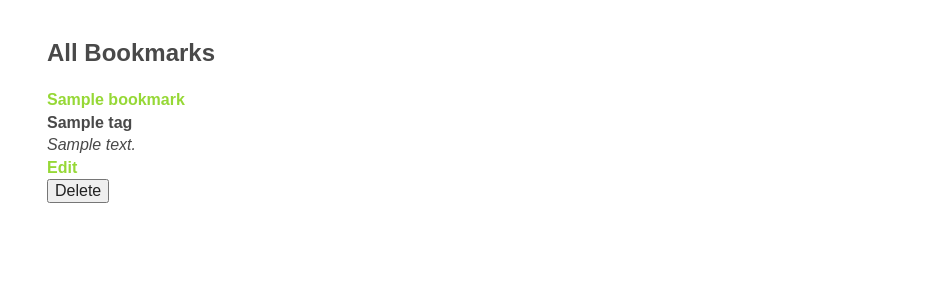
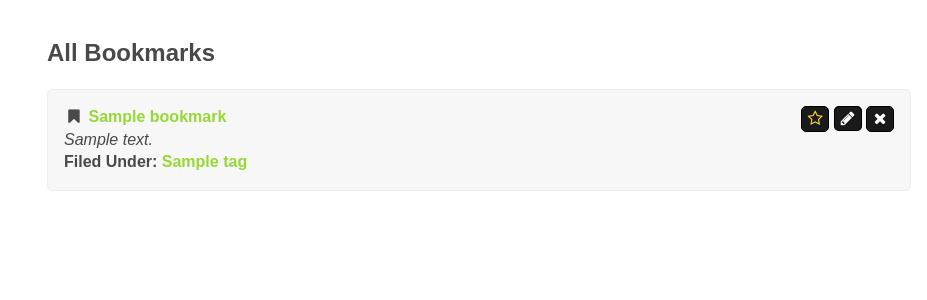
Before and after one commit to dansackett/bookmarks, a Django app: template templates/bookmarks/list_bookmarks.html in a window 1280 px wide. Shown: the part 100-400 px from the top of the page, without its empty margins (353-1280 px from the left). Run offline with Django 3.2, Linux system fonts and the light colour scheme; the template is opened without the code that fills it: most values are stand-ins (such as "Sample title", 1, 10 or a date in 2020); some libraries are stand-ins or nearby versions.

Commit message:
Applied list styles to other list pages

```diff
--- a/templates/bookmarks/list_bookmarks.html
+++ b/templates/bookmarks/list_bookmarks.html
@@ -4,18 +4,28 @@
     <h2>All Bookmarks</h2>
     <ul>
     {% for bookmark in bookmarks %}
-    <li>
-        <a href="{{ bookmark.url }}">{{ bookmark.title }}</a><br />
-        <strong>{{ bookmark.tag }}</strong><br />
+    <li class="item">
+        <i class="icon-bookmark"></i> <a href="{{ bookmark.url }}">{{ bookmark.title }}</a><br />
         <em>{{ bookmark.description }}</em><br />
-        {% if bookmark.favorited %}
-        <strong>Favorite</strong><br />
-        {% endif %}
-        <a href="{{ bookmark.get_edit_url }}">Edit</a>
-        <form method="post" action="{{ bookmark.get_delete_url }}">
-            {% csrf_token %}
-            <input type="submit" value="Delete" />
-        </form>
+        <strong>Filed Under:</strong> <a href="{{ bookmark.tag.get_absolute_url }}">{{ bookmark.tag }}</a>
+        <div class="tools">
+            <!-- Favorite link -->
+            <form method="post" action="{{ bookmark.get_favorite_url }}" class="favorite-bookmark {{ bookmark.pk }}">
+                {% csrf_token %}
+                <button class="link-button" type="submit" />
+                    {% if bookmark.favorited %}<i class="star icon-star"></i>{% else %}<i class="star icon-star-empty"></i>{% endif %}
+                </button>
+            </form>
+            <!-- Edit link -->
+            <a href="{{ bookmark.get_edit_url }}"><span class="link-button"><i class="icon-pencil"></i></span></a>
+            <!-- Delete link -->
+            <form method="post" action="{{ bookmark.get_delete_url }}">
+                {% csrf_token %}
+                <button class="link-button" type="submit" onclick="return confirm('Are you sure you\'d like to delete this bookmark?')" />
+                    <i class="icon-remove"></i>
+                </button>
+            </form>
+        </div>
     </li>
     {% endfor %}
     </ul>
```
Also changed, not shown: templates/tags/list_tags.html (+13 -7 lines), templates/tags/view_tag.html (+26 -14 lines).
